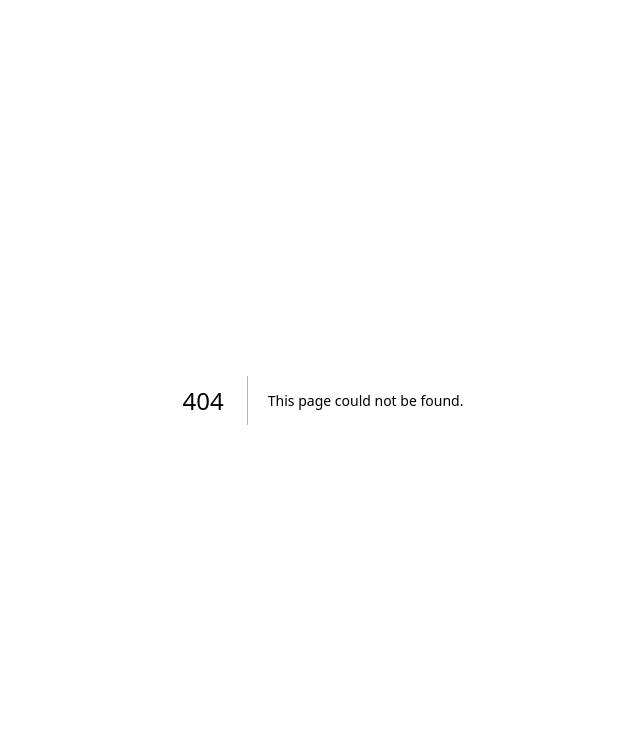
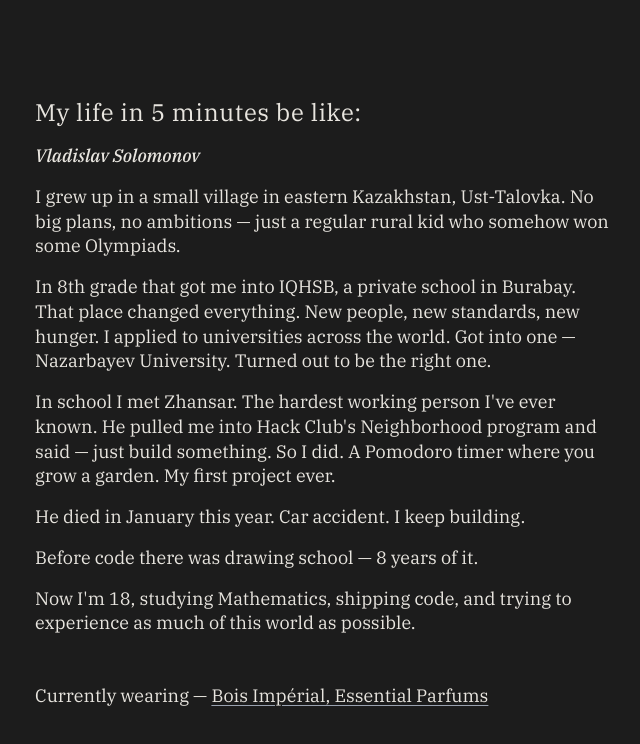
Before and after one commit to vlat247/portfolio, a Next.js app: page /life in a window 1280 px wide. Before the commit this address had no page. Shown: the top 744 px of the page, without its empty margins (317-957 px from the left). Built offline with nearby package versions, Linux system fonts and the light colour scheme.

Commit message:
refactor: update personal information 2.0

```diff
--- /dev/null
+++ b/app/life/page.tsx
@@ -0,0 +1,49 @@
+import Link from "next/link";
+
+export default function Life() {
+  return (
+    <main className="min-h-screen p-8 md:p-12 max-w-2xl mx-auto pt-16 md:pt-24 pb-32">
+      <h1 className="text-xl md:text-2xl font-normal tracking-wide text-[var(--color-text)] mb-4">
+        My life in 5 minutes be like:
+      </h1>
+
+      <div className="space-y-4 text-lg leading-snug text-[var(--color-text)]">
+        <h2 className="font-medium mb-4">
+          <Link href="/" className="hover:opacity-70 transition-opacity italic">
+            Vladislav Solomonov
+          </Link>
+        </h2>
+
+        <p>
+          I grew up in a small village in eastern Kazakhstan, Ust-Talovka. No big plans, no ambitions — just a regular rural kid who somehow won some Olympiads.
+        </p>
+
+        <p>
+          In 8th grade that got me into IQHSB, a private school in Burabay. That place changed everything. New people, new standards, new hunger. I applied to universities across the world. Got into one — Nazarbayev University. Turned out to be the right one.
+        </p>
+
+        <p>
+          In school I met Zhansar. The hardest working person I've ever known. He pulled me into Hack Club's Neighborhood program and said — just build something. So I did. A Pomodoro timer where you grow a garden. My first project ever.
+        </p>
+
+        <p>
+          He died in January this year. Car accident. I keep building.
+        </p>
+
+        <p>
+          Before code there was drawing school — 8 years of it.
+        </p>
+
+        <p>
+          Now I'm 18, studying Mathematics, shipping code, and trying to experience as much of this world as possible.
+        </p>
+
+        <div className="pt-8 space-y-4">
+          <p>
+            Currently wearing — <a href="https://www.fragrantica.com/perfume/Essential-Parfums/Bois-Imperial-64338.html" target="_blank" rel="noopener noreferrer" className="underline decoration-gray-400 decoration-1 underline-offset-3 hover:decoration-gray-500 transition-opacity">Bois Impérial, Essential Parfums</a>
+          </p>
+        </div>
+      </div>
+    </main>
+  );
+}
--- a/app/page.tsx
+++ b/app/page.tsx
@@ -1,3 +1,5 @@
+import Link from "next/link";
+
 export default function Home() {
   return (
     <main className="min-h-screen p-8 md:p-12 max-w-2xl mx-auto pt-16 md:pt-24 pb-32">
@@ -7,7 +9,7 @@ export default function Home() {
 
       <div className="space-y-4 text-lg leading-snug text-[var(--color-text)]">
         <p>
-          I'm <a href="https://github.com/vlat247" target="_blank" rel="noopener noreferrer" className="underline decoration-gray-400 decoration-1 underline-offset-3 hover:decoration-gray-500 transition-opacity">developer</a> and <a href="" target="_blank" rel="noopener noreferrer" className="underline decoration-gray-400 decoration-1 underline-offset-3 hover:decoration-gray-500 transition-opacity">student at Nazarbayev University</a>, majoring in Mathematics. I'm 18 years old and started coding in summer '25.
+          I'm <a href="https://github.com/vlat247" target="_blank" rel="noopener noreferrer" className="underline decoration-gray-400 decoration-1 underline-offset-3 hover:decoration-gray-500 transition-opacity">developer</a> and <Link href="/life" className="underline decoration-gray-400 decoration-1 underline-offset-3 hover:decoration-gray-500 transition-opacity">student at Nazarbayev University</Link>, majoring in Mathematics. I'm 18 years old and started coding in summer '25.
         </p>
 
         <p>
@@ -17,7 +19,7 @@ export default function Home() {
         <p>Some of interesing things</p>
 
         <ul className="list-disc pl-6 space-y-2">
-          <li>My life in 5 minutes</li>
+          <li><Link href="/life" className="hover:opacity-70 transition-opacity underline decoration-gray-400 decoration-1 underline-offset-3 hover:decoration-gray-500">My life in 5 minutes</Link></li>
           <li>Things I believe in</li>
         </ul>
 
```
